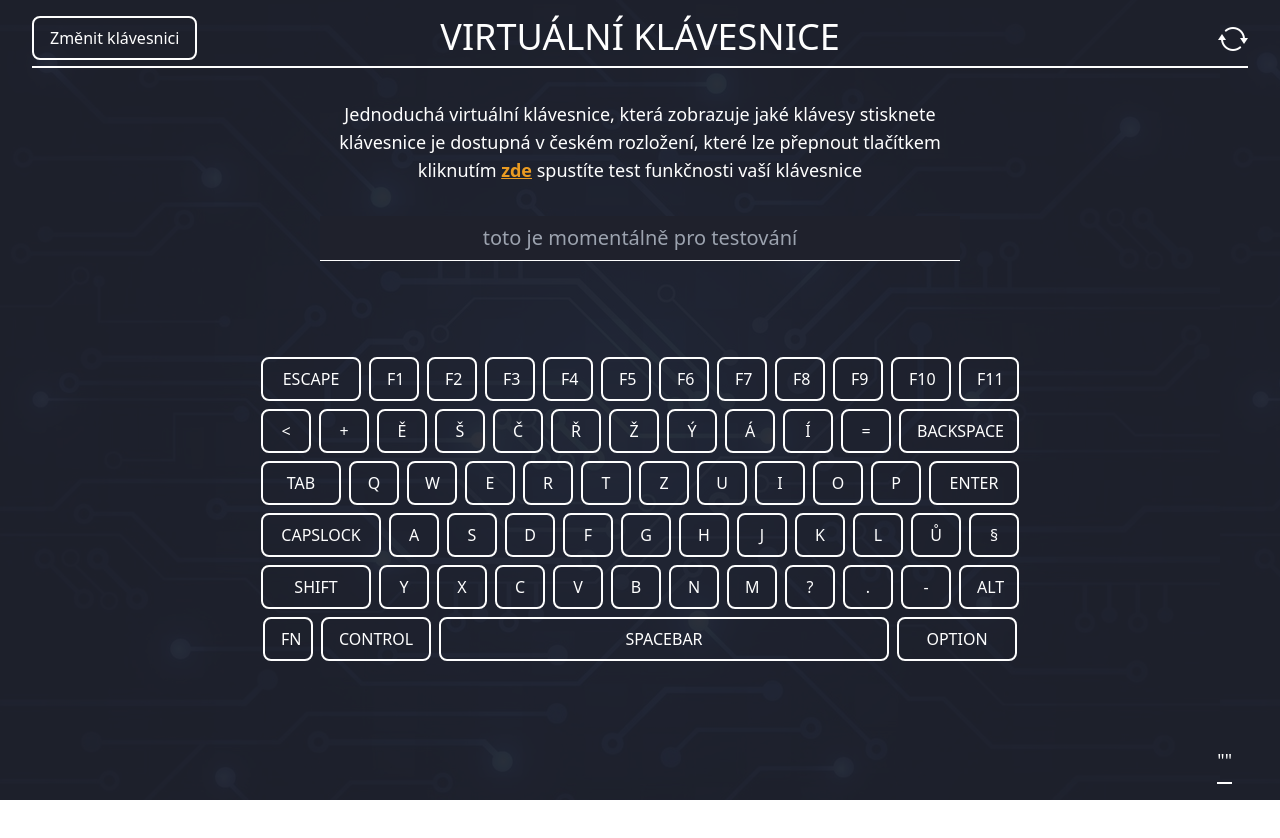
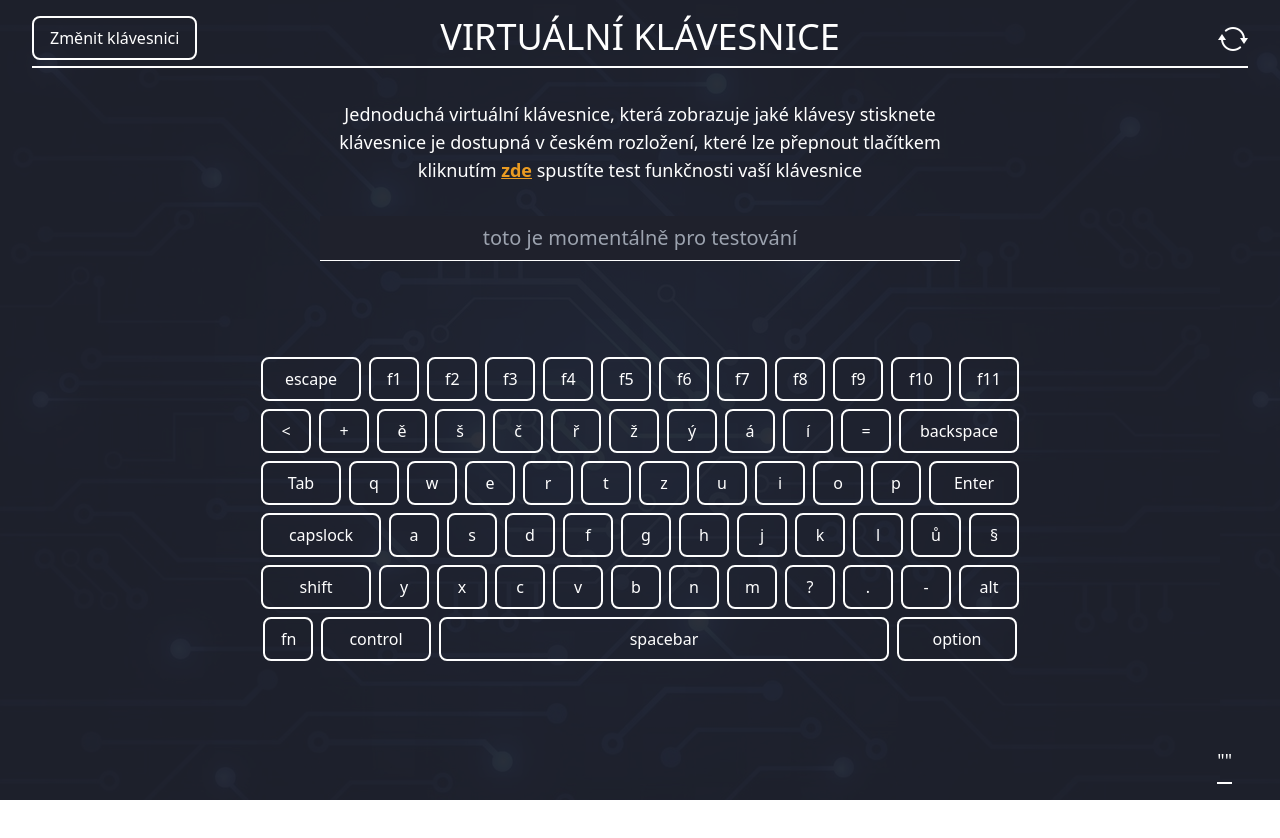
Before and after one commit to OndrejLosensky/virtual-keyboard, a React (Create React App) app: page / in a window 1280 px wide. Shown: the top 838 px of the page. Built offline with nearby package versions, Linux system fonts and the light colour scheme; the HTML template or start-up script is replaced by a standard one.

Commit message:
vypnutí automatického UPPERCASE

```diff
--- a/src/components/button/ButtonKey.js
+++ b/src/components/button/ButtonKey.js
@@ -9,7 +9,7 @@ const ButtonKey = ({ text, isHighlighted, onClick, isCapsLock, isSpaceBar, isBac
   return (
     <div className="text-foreColorWhite">
       <button
-        className={`px-4 py-2 bg-gray-300 hover:bg-gray-400 rounded-lg border-2 border-gray-500 uppercase w-[100px] hover:bg-foreColorWhite hover:text-backColor hover:border-2 border-foreColorWhite duration-300 ${
+        className={`px-4 py-2 bg-gray-300 hover:bg-gray-400 rounded-lg border-2 border-gray-500 w-[100px] hover:bg-foreColorWhite hover:text-backColor hover:border-2 border-foreColorWhite duration-300 ${
           isHighlighted ? "bg-foreColorRed" : ""
         } ${isGreenToggleOn ? "bg-foreColorGreen" : ""}`}
         onClick={onClick}
```
